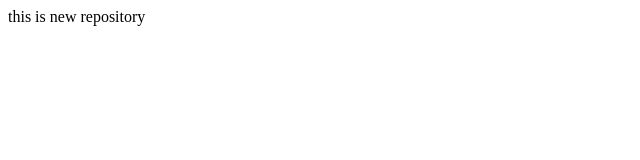
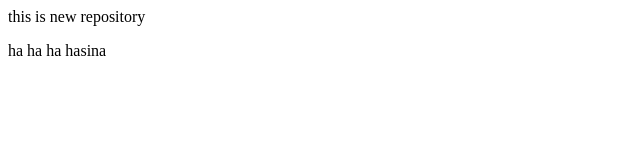
Before and after one commit to MOHAMMADHASINA/localrepo, a plain HTML site: page index.html in a window 1280 px wide. Shown: the full height of the page, 0-640 px from the left. Drawn offline with Linux system fonts and the light colour scheme.

Commit message:
add paragraph

```diff
--- a/index.html
+++ b/index.html
@@ -1,3 +1,4 @@
 <p>
     this is new repository
 </p>
+<p>ha ha ha hasina</p>
```
